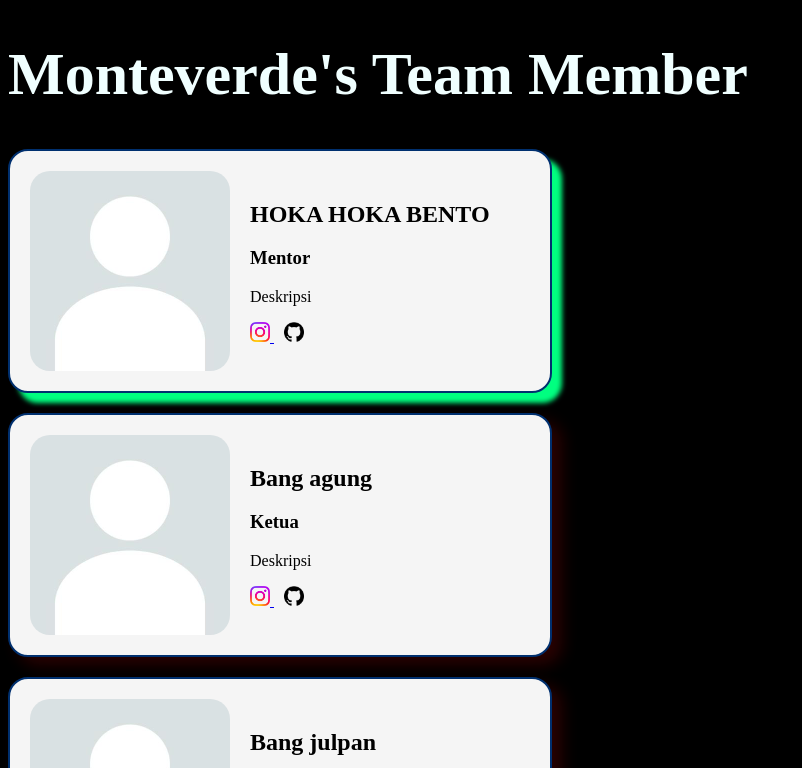
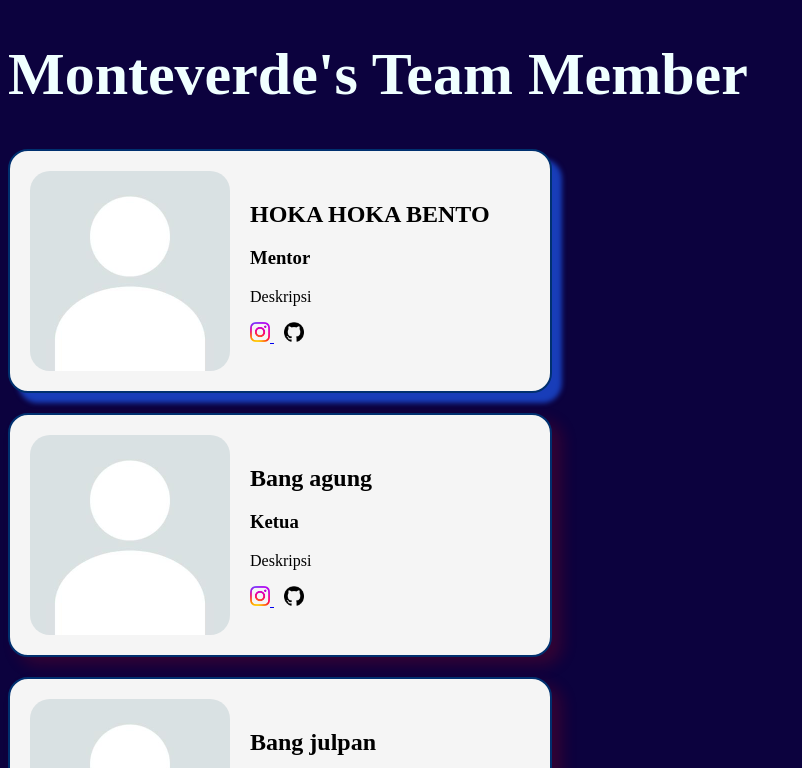
Before and after one commit to marzkigun27/marzkigun27.github.io, a plain HTML site: page index.html in a window 1280 px wide. In both pictures the pointer is over the element 280 px from the left and 271 px from the top of the page. Shown: the top 768 px of the page, without its empty margins (0-802 px from the left). Drawn offline with Linux system fonts and the light colour scheme.

Commit message:
ganti warna bckgnd

```diff
--- a/index.css
+++ b/index.css
@@ -1,5 +1,5 @@
 body{
-    background-color: black;
+    background-color: #0c023e;
 }
 .profile {
     display: flex;
@@ -16,7 +16,7 @@ body{
     transition: box-shadow 0.3s ease-in-out;
 }
 .profile:hover {
-    box-shadow: 10px 10px 5px rgb(0, 255, 128);
+    box-shadow: 10px 10px 5px rgb(24, 61, 185);
 }
 
 .profile img {
```
